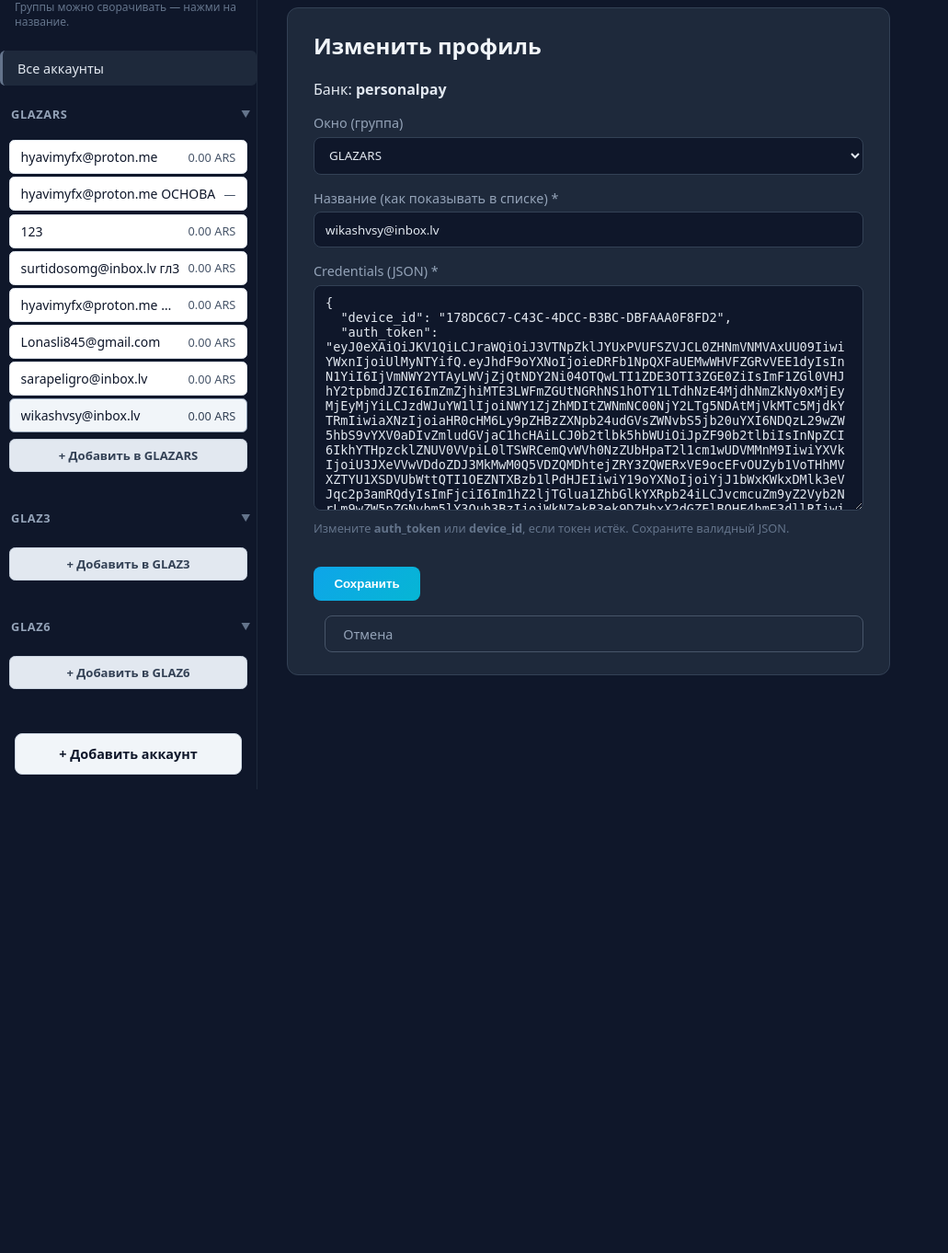
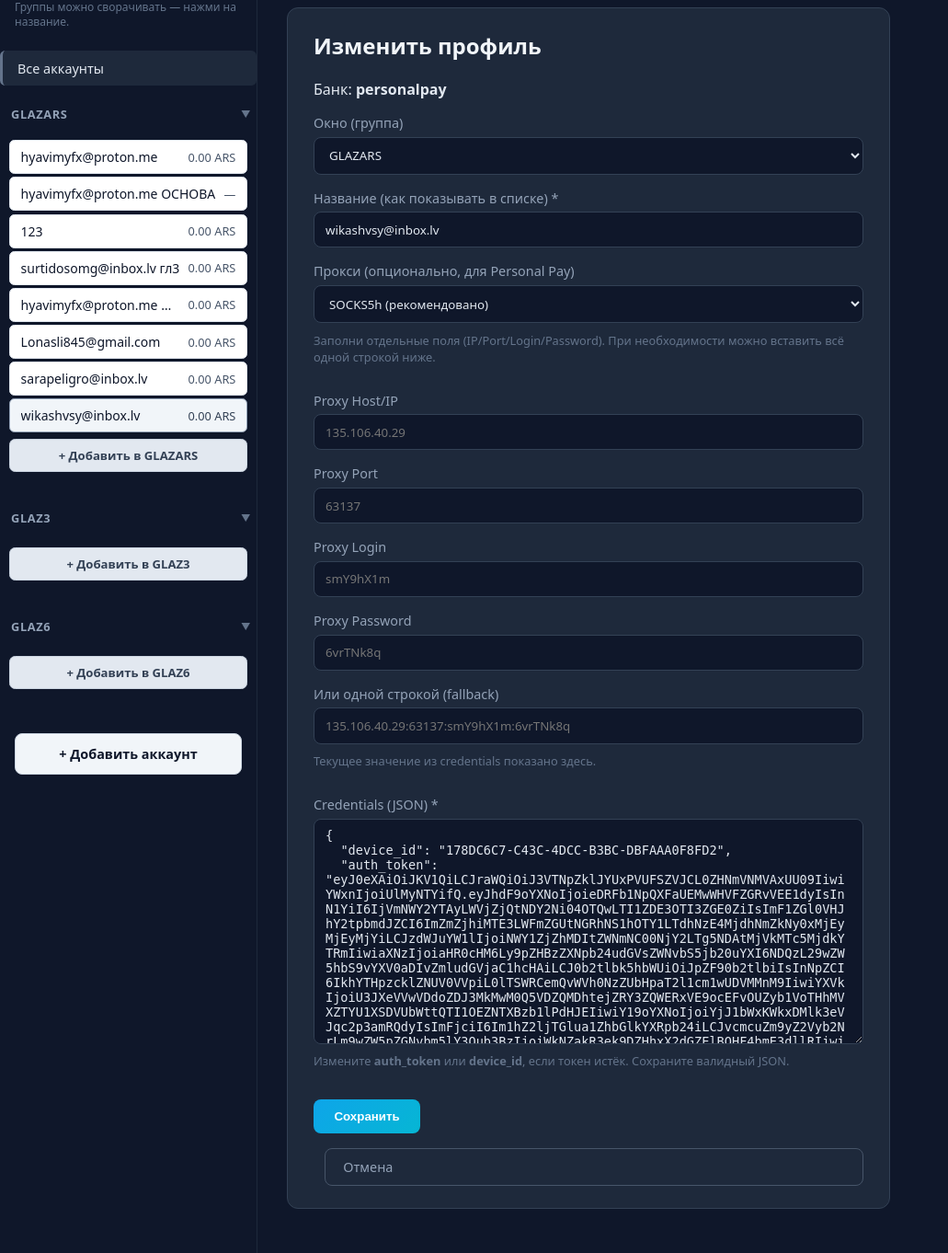
Before and after one commit to Faxajj/glazautoTest, a FastAPI app: page /account/4/edit in a window 1280 px wide. Shown: the part 101-1463 px from the top of the page at 92% size, without its empty margins (0-1031 px from the left). Before the commit the page ends 959 px from the top, so only its background shows below. Run offline with FastAPI, Linux system fonts and the light colour scheme; data comes from the database, SQL or seed files in the repository; data that the repository does not hold is empty.

Commit message:
Resolve proxy UI merge conflicts and prefill edit fields

```diff
--- a/app/main.py
+++ b/app/main.py
@@ -560,6 +560,110 @@ async def add_account_page(request: Request, window: str = ""):
     )
 
 
+
+
+def _proxy_to_url(raw: str, scheme: str = "socks5h") -> str:
+    """Нормализует прокси из UI.
+
+    Поддержка:
+    - host:port:user:pass -> <scheme>://user:pass@host:port
+    - user:pass@host:port -> <scheme>://user:pass@host:port
+    - host:port -> <scheme>://host:port
+    - готовый URL (socks5://, socks5h://, http://, https://) -> как есть
+    """
+    raw = (raw or "").strip()
+    if not raw:
+        return ""
+    low = raw.lower()
+    if low.startswith(("socks5://", "socks5h://", "http://", "https://")):
+        return raw
+    if "@" in raw:
+        return f"{scheme}://{raw}"
+    parts = [p.strip() for p in raw.split(":")]
+    if len(parts) >= 4:
+        host, port, user = parts[0], parts[1], parts[2]
+        password = ":".join(parts[3:])
+        if host and port and user and password:
+            return f"{scheme}://{user}:{password}@{host}:{port}"
+    if len(parts) == 2 and all(parts):
+        return f"{scheme}://{parts[0]}:{parts[1]}"
+    return f"{scheme}://{raw}"
+
+
+def _proxy_from_parts(
+    proxy_host: str,
+    proxy_port: str,
+    proxy_user: str,
+    proxy_password: str,
+    proxy_type: str,
+    proxy_raw: str,
+) -> str:
+    """Собирает proxy URL из отдельных полей. Если поля пустые — fallback к raw строке."""
+    scheme = (proxy_type or "socks5h").strip().lower()
+    if scheme not in ("socks5", "socks5h", "http", "https"):
+        scheme = "socks5h"
+
+    host = (proxy_host or "").strip()
+    port = (proxy_port or "").strip()
+    user = (proxy_user or "").strip()
+    password = (proxy_password or "").strip()
+
+    if host and port:
+        auth = f"{user}:{password}@" if user and password else ""
+        return f"{scheme}://{auth}{host}:{port}"
+
+    return _proxy_to_url(proxy_raw, scheme=scheme) if (proxy_raw or "").strip() else ""
+
+
+def _apply_proxy_to_credentials(proxy_url: str, credentials: dict) -> dict:
+    """Добавляет/обновляет proxy-поля в credentials."""
+    proxy_url = (proxy_url or "").strip()
+    if not proxy_url:
+        return credentials
+    c = dict(credentials or {})
+    c["proxy"] = proxy_url
+    c["http_proxy"] = proxy_url
+    c["https_proxy"] = proxy_url
+    return c
+
+
+def _proxy_parts_from_credentials(credentials: dict) -> dict:
+    """Достаёт proxy fields для формы редактирования из сохранённого URL."""
+    c = credentials or {}
+    raw = (c.get("https_proxy") or c.get("proxy") or c.get("http_proxy") or "").strip()
+    result = {
+        "proxy_type": "socks5h",
+        "proxy_host": "",
+        "proxy_port": "",
+        "proxy_user": "",
+        "proxy_password": "",
+        "proxy_raw": raw,
+    }
+    if not raw:
+        return result
+
+    low = raw.lower()
+    if "://" in raw:
+        scheme, rest = raw.split("://", 1)
+        if scheme.lower() in ("socks5", "socks5h", "http", "https"):
+            result["proxy_type"] = scheme.lower()
+        raw = rest
+
+    auth, hostport = (raw.split("@", 1) + [""])[:2] if "@" in raw else ("", raw)
+    if auth and ":" in auth:
+        u, p = auth.split(":", 1)
+        result["proxy_user"] = u
+        result["proxy_password"] = p
+
+    if hostport and ":" in hostport:
+        h, pt = hostport.rsplit(":", 1)
+        result["proxy_host"] = h
+        result["proxy_port"] = pt
+    else:
+        result["proxy_host"] = hostport
+    return result
+
+
 def _parse_credentials(raw: str) -> dict:
     """Парсит credentials: либо JSON, либо токен (в т.ч. строка вида Authorization: eyJ...)."""
     raw = (raw or "").strip()
@@ -589,6 +693,12 @@ async def add_account_post(
     bank_type: str = Form(...),
     label: str = Form(...),
     credentials_json: str = Form("{}"),
+    proxy_type: str = Form("socks5h"),
+    proxy_host: str = Form(""),
+    proxy_port: str = Form(""),
+    proxy_user: str = Form(""),
+    proxy_password: str = Form(""),
+    proxy_raw: str = Form(""),
     window: str = Form("glazars"),
 ):
     if bank_type not in BANK_TYPES:
@@ -598,6 +708,16 @@ async def add_account_post(
     credentials = _parse_credentials(credentials_json)
     if not credentials and credentials_json.strip():
         return RedirectResponse(url="/add?error=invalid_json", status_code=302)
+    if bank_type == "personalpay":
+        proxy_url = _proxy_from_parts(
+            proxy_host=proxy_host,
+            proxy_port=proxy_port,
+            proxy_user=proxy_user,
+            proxy_password=proxy_password,
+            proxy_type=proxy_type,
+            proxy_raw=proxy_raw,
+        )
+        credentials = _apply_proxy_to_credentials(proxy_url, credentials)
     if not label.strip():
         label = f"{BANK_TYPES[bank_type]['name']} — {bank_type}"
     new_id = db_add_account(bank_type, label.strip(), credentials, window=window)
@@ -609,6 +729,7 @@ async def edit_account_page(request: Request, account_id: int):
     acc = get_account(account_id)
     if not acc:
         return RedirectResponse(url="/", status_code=302)
+    proxy_parts = _proxy_parts_from_credentials(acc.get("credentials") or {})
     return templates.TemplateResponse(
         "edit_account.html",
         {
@@ -620,6 +741,7 @@ async def edit_account_page(request: Request, account_id: int):
             "account_id": None,
             "selected": acc,
             "window_slug": None,
+            **proxy_parts,
         },
     )
 
@@ -629,6 +751,12 @@ async def edit_account_post(
     account_id: int,
     label: str = Form(...),
     credentials_json: str = Form("{}"),
+    proxy_type: str = Form("socks5h"),
+    proxy_host: str = Form(""),
+    proxy_port: str = Form(""),
+    proxy_user: str = Form(""),
+    proxy_password: str = Form(""),
+    proxy_raw: str = Form(""),
     window: str = Form(""),
 ):
     acc = get_account(account_id)
@@ -637,6 +765,16 @@ async def edit_account_post(
     credentials = _parse_credentials(credentials_json)
     if not credentials and credentials_json.strip():
         return RedirectResponse(url=f"/account/{account_id}/edit?error=invalid_json", status_code=302)
+    if acc["bank_type"] == "personalpay":
+        proxy_url = _proxy_from_parts(
+            proxy_host=proxy_host,
+            proxy_port=proxy_port,
+            proxy_user=proxy_user,
+            proxy_password=proxy_password,
+            proxy_type=proxy_type,
+            proxy_raw=proxy_raw,
+        )
+        credentials = _apply_proxy_to_credentials(proxy_url, credentials)
     if label.strip():
         db_update_account(account_id, label=label.strip())
     if credentials:
--- a/app/templates/edit_account.html
+++ b/app/templates/edit_account.html
@@ -24,6 +24,37 @@
       <input id="label" name="label" type="text" required value="{{ account.label }}" />
     </div>
     <div class="form-row">
+      <label for="proxy_type">Прокси (опционально, для Personal Pay)</label>
+      <select id="proxy_type" name="proxy_type">
+        <option value="socks5h" {% if proxy_type == 'socks5h' %}selected{% endif %}>SOCKS5h (рекомендовано)</option>
+        <option value="socks5" {% if proxy_type == 'socks5' %}selected{% endif %}>SOCKS5</option>
+        <option value="http" {% if proxy_type == 'http' %}selected{% endif %}>HTTP</option>
+        <option value="https" {% if proxy_type == 'https' %}selected{% endif %}>HTTPS</option>
+      </select>
+      <p class="form-hint">Заполни отдельные поля (IP/Port/Login/Password). При необходимости можно вставить всё одной строкой ниже.</p>
+    </div>
+    <div class="form-row">
+      <label for="proxy_host">Proxy Host/IP</label>
+      <input id="proxy_host" name="proxy_host" type="text" value="{{ proxy_host }}" placeholder="135.106.40.29" />
+    </div>
+    <div class="form-row">
+      <label for="proxy_port">Proxy Port</label>
+      <input id="proxy_port" name="proxy_port" type="text" value="{{ proxy_port }}" placeholder="63137" />
+    </div>
+    <div class="form-row">
+      <label for="proxy_user">Proxy Login</label>
+      <input id="proxy_user" name="proxy_user" type="text" value="{{ proxy_user }}" placeholder="smY9hX1m" />
+    </div>
+    <div class="form-row">
+      <label for="proxy_password">Proxy Password</label>
+      <input id="proxy_password" name="proxy_password" type="text" value="{{ proxy_password }}" placeholder="6vrTNk8q" />
+    </div>
+    <div class="form-row">
+      <label for="proxy_raw">Или одной строкой (fallback)</label>
+      <input id="proxy_raw" name="proxy_raw" type="text" value="{{ proxy_raw }}" placeholder="135.106.40.29:63137:smY9hX1m:6vrTNk8q" />
+      <p class="form-hint">Текущее значение из credentials показано здесь.</p>
+    </div>
+    <div class="form-row">
       <label for="credentials_json">Credentials (JSON) *</label>
       <textarea id="credentials_json" name="credentials_json" rows="14" class="textarea-json">{{ account.credentials | tojson(indent=2) }}</textarea>
       <p class="form-hint">Измените <strong>auth_token</strong> или <strong>device_id</strong>, если токен истёк. Сохраните валидный JSON.</p>
--- a/requirements.txt
+++ b/requirements.txt
@@ -2,4 +2,4 @@ fastapi
 uvicorn[standard]
 jinja2
 python-multipart
-requests
+requests[socks]
```
Also changed, not shown: app/drivers/personalpay.py (+40 -7 lines), app/templates/add_account.html (+32 -1 lines), docs/PERSONALPAY_403_FIX.md (+23 -0 lines).
